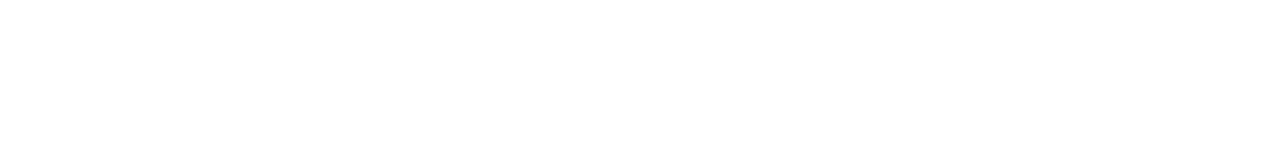
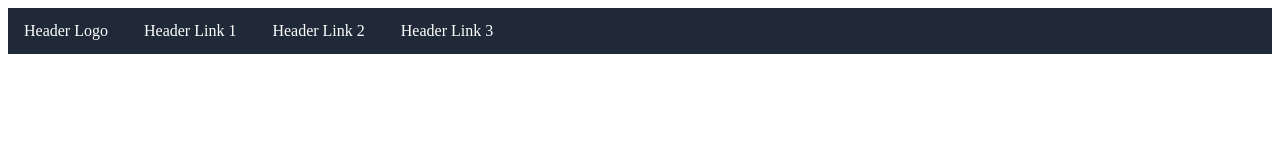
Before and after one commit to branflake94/strauss_blog, a plain HTML site: page index.html in a window 1280 px wide. Drawn offline with Linux system fonts and the light colour scheme.

Commit message:
add css/style.css and index.html

```diff
--- /dev/null
+++ b/css/style.css
@@ -0,0 +1,18 @@
+.nav-bar {
+    background-color: #1F2937;
+}
+
+.nav-links {
+    list-style-type: none;
+    margin: 0;
+    padding: 0;
+    overflow: hidden;
+}
+
+li {
+    display: inline-block;
+    color: white;
+    text-align: center;
+    padding: 14px 16px;
+    text-decoration: none;
+}
--- a/index.html
+++ b/index.html
@@ -3,10 +3,20 @@
     <head>
         <meta charset="UTF-8">
         <meta http-equiv="X-UA-Compatible" content="IE=edge">
+        <link rel="stylesheet" href="css/style.css">
         <meta name="viewport" content="width=device-width, initial-scale=1.0">
-        <title>Document</title>
+        <title>Strauss Dog's Blog!</title>
     </head>
     <body>
-
+        <div class="nav-bar">
+            <nav>
+                <ul class="nav-links">
+                    <li>Header Logo</li>
+                    <li>Header Link 1</li>
+                    <li>Header Link 2</li>
+                    <li>Header Link 3</li>
+                 </ul>
+            </nav>
+        </div>
     </body>
 </html>
```
